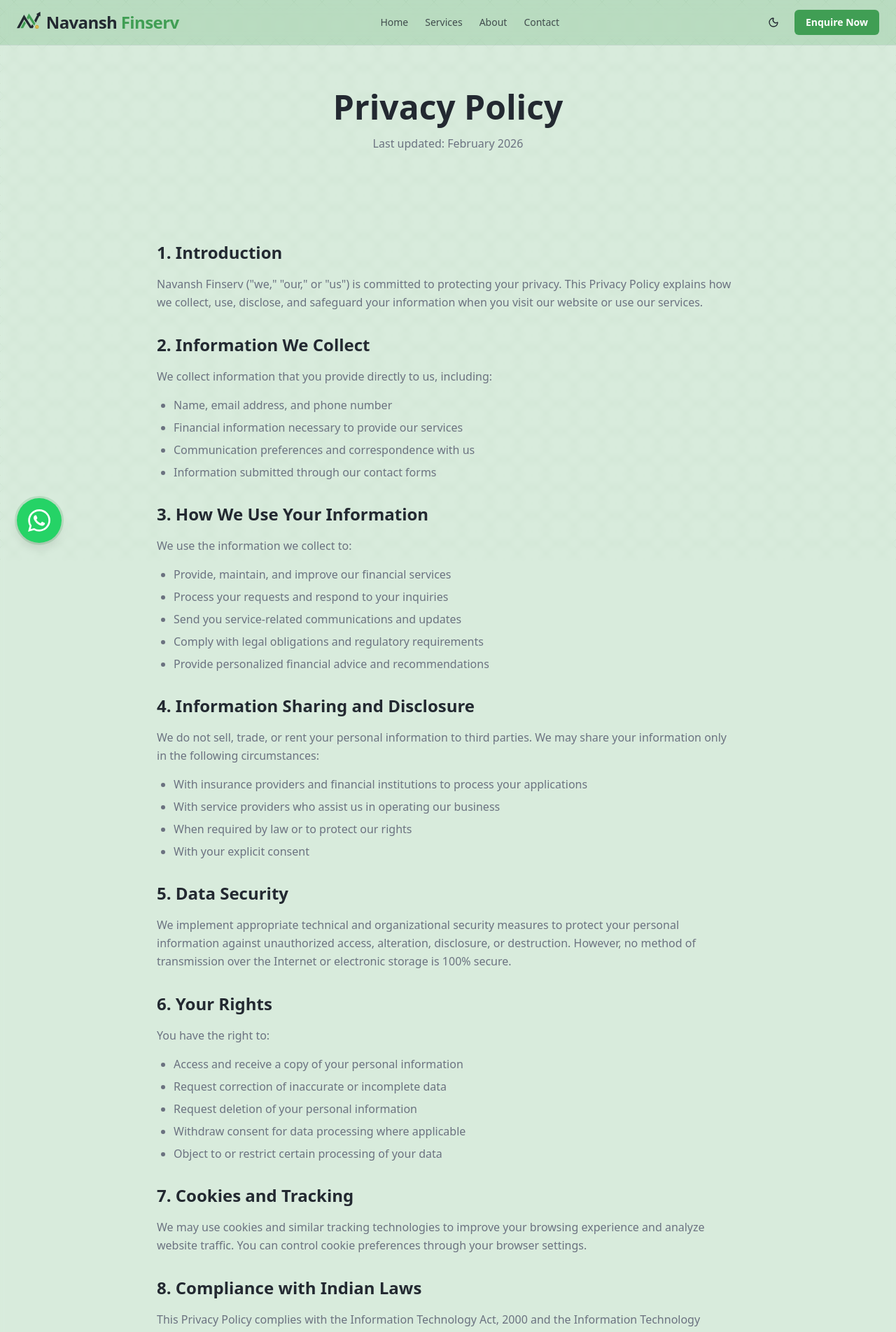
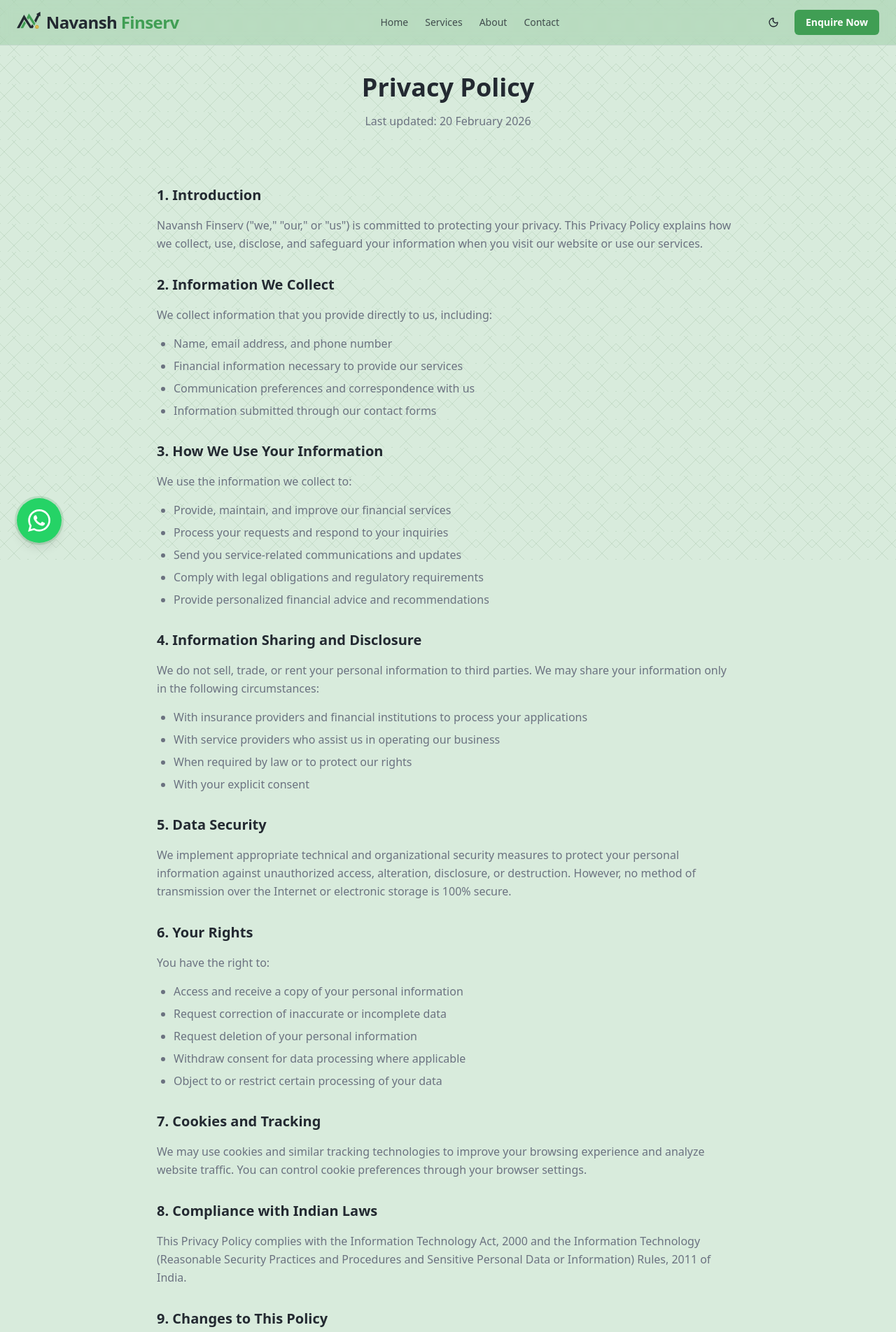
Before and after one commit to anshumankhunteta/navansh-finserv, a Next.js app: page /privacy in a window 1280 px wide. Shown: the top 1904 px of the page at 70% size. Built offline with nearby package versions, Linux system fonts and the light colour scheme.

Commit message:
fix: tablet responsiveness, Home page Buttons, overall layout UX changes

```diff
--- a/app/enquire/page.tsx
+++ b/app/enquire/page.tsx
@@ -23,7 +23,7 @@ export default function GetQuotePage() {
             Build your Wealth or Secure Your Family, We will help you.
           </p>
         </div>
-        <div className="grid grid-cols-1 gap-8 py-12 md:grid-cols-2 md:py-20">
+        <div className="grid grid-cols-1 gap-8 py-12 md:py-20 lg:grid-cols-2">
           <ContactForm />
           <SIPCalculator />
         </div>
--- a/app/page.tsx
+++ b/app/page.tsx
@@ -46,19 +46,18 @@ export default function HomePage() {
               Comprehensive Insurance, Wealth, and Loan Solutions tailored for
               you
             </p>
-            <span className="mx-auto grid w-[75%] grid-cols-1 gap-4 text-center md:grid-cols-2">
-              <Button asChild size="lg" className="px-8 text-lg shadow-md">
-                <Link href="/contact">Book a Consultation</Link>
-              </Button>
-              <Button
-                asChild
-                size="lg"
-                variant="outline"
-                className="border-primary/50 text-primary border-1 px-8 text-lg shadow-md"
+            <Button
+              asChild
+              size="lg"
+              className="hover:bg-primary/20 active:bg-primary/50 w-auto px-10 text-xl font-bold shadow-md transition-all duration-500 hover:scale-103"
+            >
+              <Link
+                className="hover:text-primary active:text-primary transition-colors"
+                href="/enquire"
               >
-                <Link href="/enquire">Send an Enquiry</Link>
-              </Button>
-            </span>
+                Get a Free Consultation!
+              </Link>
+            </Button>
           </div>
         </div>
       </section>
@@ -125,7 +124,7 @@ export default function HomePage() {
             </p>
           </div>
 
-          <div className="grid grid-cols-1 gap-8 md:grid-cols-3">
+          <div className="grid grid-cols-1 gap-8 lg:grid-cols-3">
             {/* Card 1 */}
             <div className="group bg-card border-border hover:border-primary/50 rounded-lg border p-8 transition-all hover:shadow-lg">
               <div className="mb-6">
--- a/app/privacy/page.tsx
+++ b/app/privacy/page.tsx
@@ -10,26 +10,28 @@ export const metadata: Metadata = {
 
 export default function PrivacyPage() {
   return (
-    <div className="flex flex-col backdrop-blur-[3px]">
+    <div className="flex flex-col">
       {/* Header */}
-      <section className="py-16">
+      <section className="py-10">
         <div className="container mx-auto px-4 sm:px-6 lg:px-8">
           <div className="mx-auto max-w-3xl text-center">
-            <h1 className="mb-4 text-4xl font-bold md:text-5xl">
+            <h1 className="mb-4 text-3xl font-bold md:text-4xl">
               Privacy Policy
             </h1>
-            <p className="text-muted-foreground">Last updated: February 2026</p>
+            <p className="text-muted-foreground">
+              Last updated: 20 February 2026
+            </p>
           </div>
         </div>
       </section>
 
       {/* Content */}
-      <section className="py-16">
+      <section className="py-10">
         <div className="container mx-auto max-w-4xl px-4 sm:px-6 lg:px-8">
           <div className="prose prose-lg max-w-none">
             <div className="space-y-8">
               <div>
-                <h2 className="text-foreground mb-4 text-2xl font-bold">
+                <h2 className="text-foreground mb-4 text-xl font-bold">
                   1. Introduction
                 </h2>
                 <p className="text-muted-foreground leading-relaxed">
@@ -42,7 +44,7 @@ export default function PrivacyPage() {
               </div>
 
               <div>
-                <h2 className="text-foreground mb-4 text-2xl font-bold">
+                <h2 className="text-foreground mb-4 text-xl font-bold">
                   2. Information We Collect
                 </h2>
                 <p className="text-muted-foreground mb-4 leading-relaxed">
@@ -60,7 +62,7 @@ export default function PrivacyPage() {
               </div>
 
               <div>
-                <h2 className="text-foreground mb-4 text-2xl font-bold">
+                <h2 className="text-foreground mb-4 text-xl font-bold">
                   3. How We Use Your Information
                 </h2>
                 <p className="text-muted-foreground mb-4 leading-relaxed">
@@ -80,7 +82,7 @@ export default function PrivacyPage() {
               </div>
 
               <div>
-                <h2 className="text-foreground mb-4 text-2xl font-bold">
+                <h2 className="text-foreground mb-4 text-xl font-bold">
                   4. Information Sharing and Disclosure
                 </h2>
                 <p className="text-muted-foreground mb-4 leading-relaxed">
@@ -103,7 +105,7 @@ export default function PrivacyPage() {
               </div>
 
               <div>
-                <h2 className="text-foreground mb-4 text-2xl font-bold">
+                <h2 className="text-foreground mb-4 text-xl font-bold">
                   5. Data Security
                 </h2>
                 <p className="text-muted-foreground leading-relaxed">
@@ -116,7 +118,7 @@ export default function PrivacyPage() {
               </div>
 
               <div>
-                <h2 className="text-foreground mb-4 text-2xl font-bold">
+                <h2 className="text-foreground mb-4 text-xl font-bold">
                   6. Your Rights
                 </h2>
                 <p className="text-muted-foreground mb-4 leading-relaxed">
@@ -134,7 +136,7 @@ export default function PrivacyPage() {
               </div>
 
               <div>
-                <h2 className="text-foreground mb-4 text-2xl font-bold">
+                <h2 className="text-foreground mb-4 text-xl font-bold">
                   7. Cookies and Tracking
                 </h2>
                 <p className="text-muted-foreground leading-relaxed">
@@ -146,7 +148,7 @@ export default function PrivacyPage() {
               </div>
 
               <div>
-                <h2 className="text-foreground mb-4 text-2xl font-bold">
+                <h2 className="text-foreground mb-4 text-xl font-bold">
                   8. Compliance with Indian Laws
                 </h2>
                 <p className="text-muted-foreground leading-relaxed">
@@ -158,7 +160,7 @@ export default function PrivacyPage() {
               </div>
 
               <div>
-                <h2 className="text-foreground mb-4 text-2xl font-bold">
+                <h2 className="text-foreground mb-4 text-xl font-bold">
                   9. Changes to This Policy
                 </h2>
                 <p className="text-muted-foreground leading-relaxed">
@@ -170,7 +172,7 @@ export default function PrivacyPage() {
 
               <div>
                 <Link href="/contact">
-                  <h2 className="text-foreground mb-4 text-2xl font-bold">
+                  <h2 className="text-foreground mb-4 text-xl font-bold">
                     10. Contact Us{' '}
                     <Link2 className="text-muted-foreground inline-block" />
                   </h2>
--- a/components/layout/Footer.tsx
+++ b/components/layout/Footer.tsx
@@ -25,7 +25,7 @@ export default function Footer() {
           {/* Quick Links */}
           <div>
             <h3 className="mb-4 font-semibold">Quick Links</h3>
-            <ul className="grid grid-cols-5 gap-2 md:grid-cols-1">
+            <ul className="grid grid-cols-5 gap-2 lg:grid-cols-1">
               <li>
                 <Link
                   href="/"
--- a/components/layout/Navbar.tsx
+++ b/components/layout/Navbar.tsx
@@ -52,7 +52,7 @@ export default function Navbar() {
 
   return (
     <header className="border-border/40 bg-background/95 supports-backdrop-filter:bg-primary/20 sticky top-0 z-50 w-full border-b backdrop-blur">
-      <div className="container mx-auto flex h-16 max-w-7xl items-center justify-between px-4 md:px-6">
+      <div className="max-w-10xl container mx-auto flex h-16 items-center justify-between px-4 md:px-6">
         {/* Logo */}
         <Link href="/" className="flex items-baseline gap-2">
           <Navansh height={24} alt={theme === 'dark'} />
```
